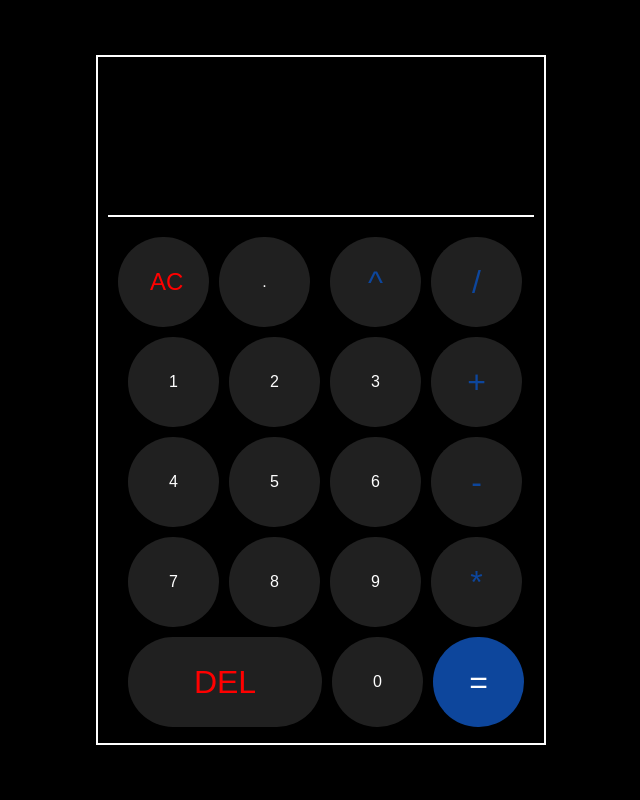
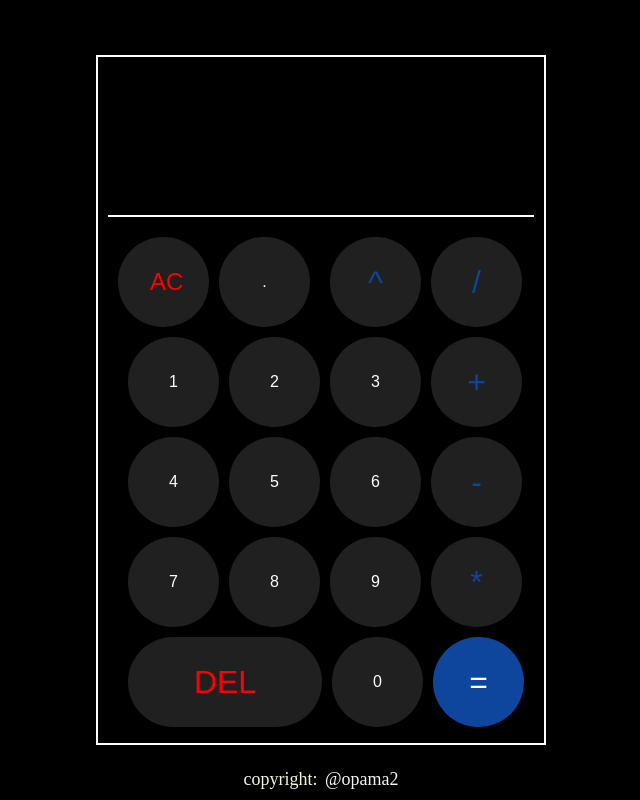
Before and after one commit to opama2/calculator, a plain HTML site: page index.html in a window 1280 px wide. Shown: the whole page, without its empty margins (319-959 px from the left). Drawn offline with Linux system fonts and the light colour scheme.

Commit message:
added a footer section

```diff
--- a/index.html
+++ b/index.html
@@ -42,5 +42,8 @@
         </div>
 
     </div>
+    <footer>copyright:
+
+        <a href="https://github.com/opama2/"  target="_blank">@opama2</a></footer>
 </body>
 </html>
--- a/style.css
+++ b/style.css
@@ -105,3 +105,27 @@ button:active {
     width: 182px;
     flex-grow: 2;
 }
+
+
+
+footer  {
+    font-size: large;
+    color: beige;
+    position: fixed;
+    gap: 5px;
+    bottom: 10px;
+    text-align: center;
+
+}
+a {
+    font-size: large;
+    color: whitesmoke;
+    margin-left: 3px;
+    text-align: center;
+    text-decoration: none;
+}
+
+
+a:hover {
+    opacity: 0.9;
+}
```
Also changed, not shown: index.js (line endings or trailing spaces).
